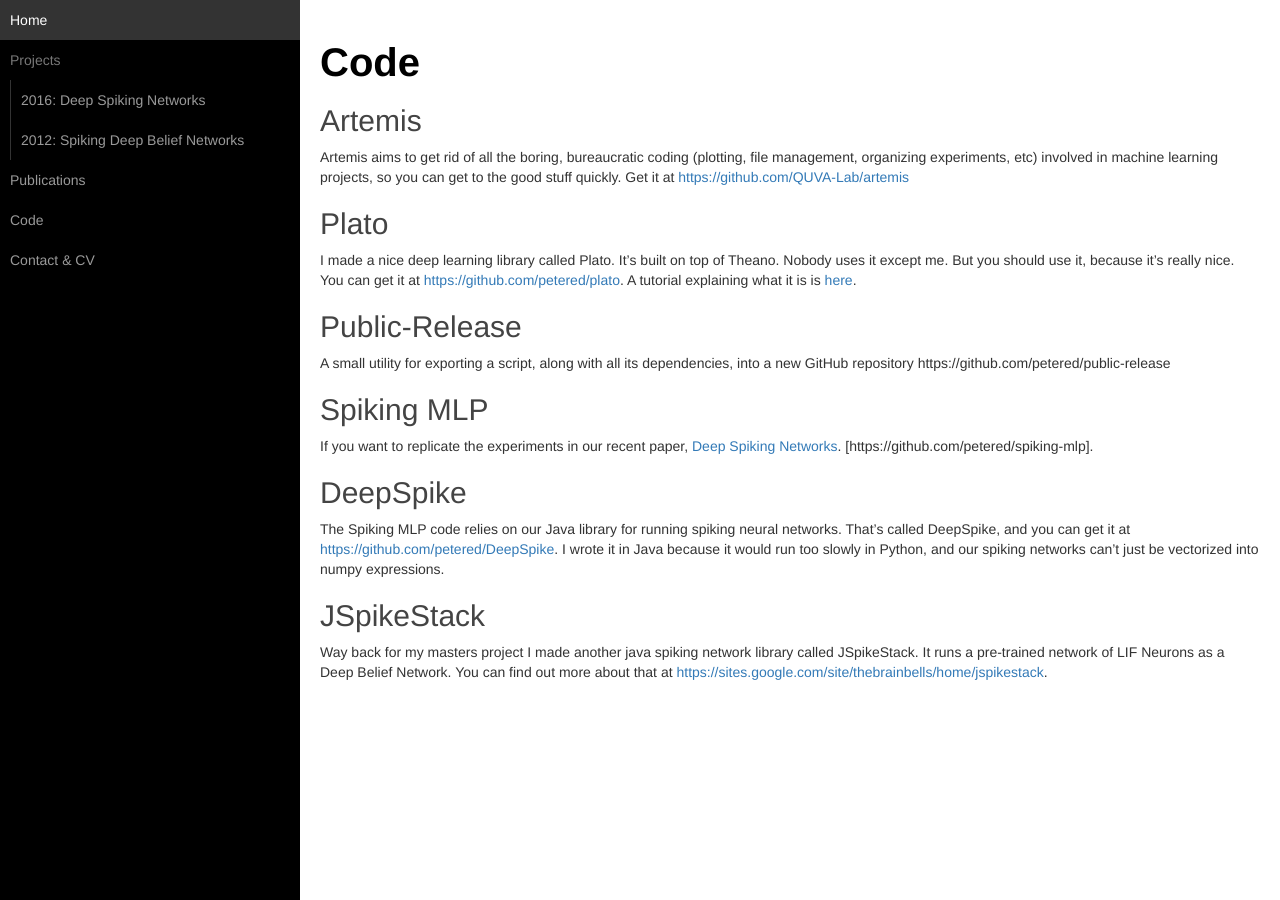
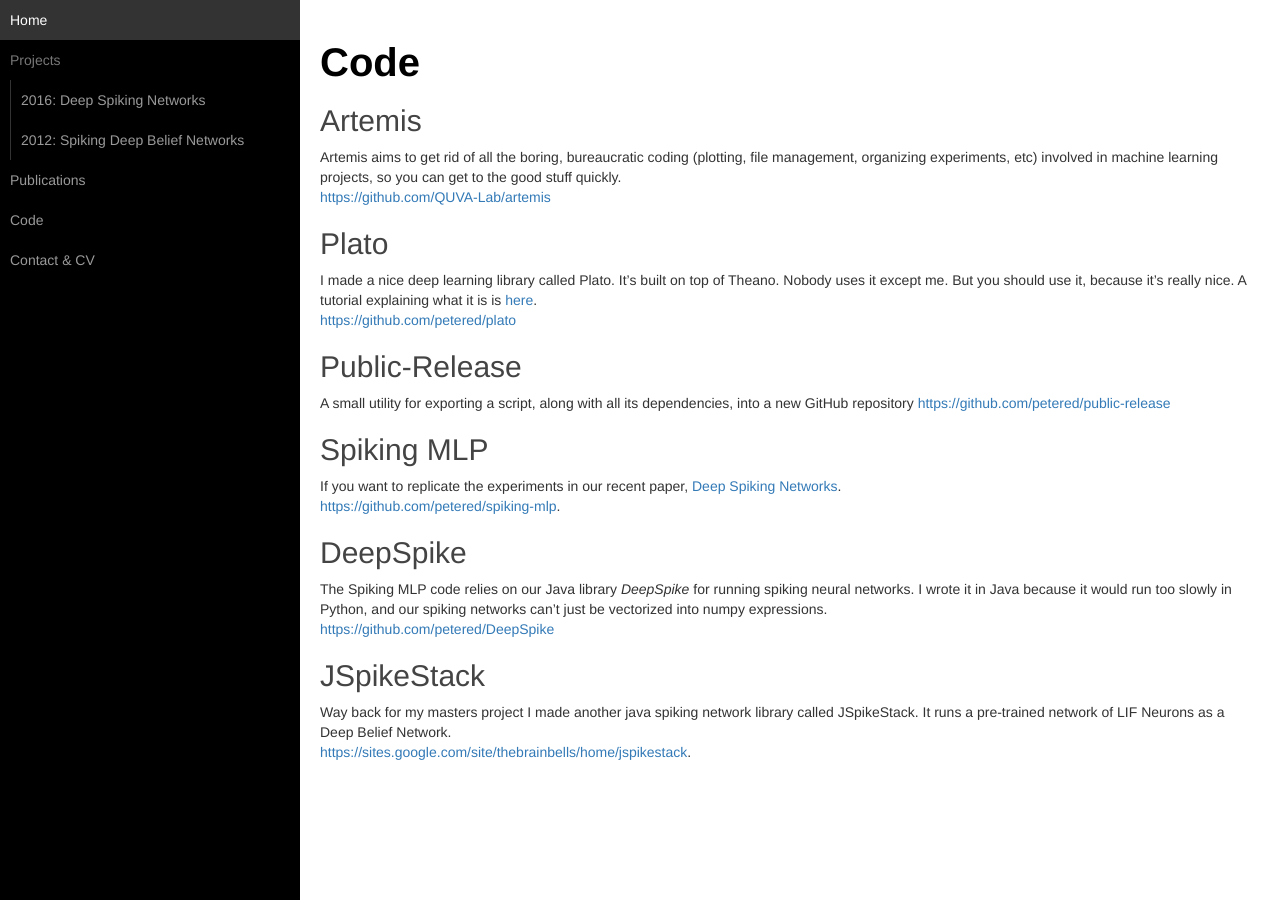
Before and after one commit to petered/petered.github.io, a Jekyll site: the page built from code.md, in a window 1280 px wide. Built offline with Jekyll 4.4.1, drawn with Linux system fonts in a browser that asks for light colours; nearby versions of some CDN libraries; library files that are not in the unit come from our copies.

Commit message:
Update code.md

```diff
--- a/code.md
+++ b/code.md
@@ -5,21 +5,25 @@
 
 
 # Artemis
-Artemis aims to get rid of all the boring, bureaucratic coding (plotting, file management, organizing experiments, etc) involved in machine learning projects, so you can get to the good stuff quickly.  Get it at [https://github.com/QUVA-Lab/artemis](https://github.com/QUVA-Lab/artemis)
+Artemis aims to get rid of all the boring, bureaucratic coding (plotting, file management, organizing experiments, etc) involved in machine learning projects, so you can get to the good stuff quickly.
+[https://github.com/QUVA-Lab/artemis](https://github.com/QUVA-Lab/artemis)
 
 # Plato
-I made a nice deep learning library called Plato.  It's built on top of Theano.  Nobody uses it except me.  But you should use it, because it's really nice.  You can get it at [https://github.com/petered/plato](https://github.com/petered/plato).  A tutorial explaining what it is is [here](https://rawgit.com/petered/plato/master/plato_tutorial.html).
+I made a nice deep learning library called Plato.  It's built on top of Theano.  Nobody uses it except me.  But you should use it, because it's really nice.  A tutorial explaining what it is is [here](https://rawgit.com/petered/plato/master/plato_tutorial.html).
+[https://github.com/petered/plato](https://github.com/petered/plato)
 
 # Public-Release
 A small utility for exporting a script, along with all its dependencies, into a new GitHub repository
-https://github.com/petered/public-release
+[https://github.com/petered/public-release](https://github.com/petered/public-release)
 
 # Spiking MLP
 If you want to replicate the experiments in our recent paper, [Deep Spiking Networks](http://arxiv.org/abs/1602.08323).
-[https://github.com/petered/spiking-mlp].
+[https://github.com/petered/spiking-mlp](https://github.com/petered/spiking-mlp).
 
 # DeepSpike
-The Spiking MLP code relies on our Java library for running spiking neural networks.  That's called DeepSpike, and you can get it at [https://github.com/petered/DeepSpike](https://github.com/petered/DeepSpike).  I wrote it in Java because it would run too slowly in Python, and our spiking networks can't just be vectorized into numpy expressions.
+The Spiking MLP code relies on our Java library *DeepSpike* for running spiking neural networks.  I wrote it in Java because it would run too slowly in Python, and our spiking networks can't just be vectorized into numpy expressions.
+[https://github.com/petered/DeepSpike](https://github.com/petered/DeepSpike)
 
 # JSpikeStack
-Way back for my masters project I made another java spiking network library called JSpikeStack.  It runs a pre-trained network of LIF Neurons as a Deep Belief Network.  You can find out more about that at [https://sites.google.com/site/thebrainbells/home/jspikestack](https://sites.google.com/site/thebrainbells/home/jspikestack).
+Way back for my masters project I made another java spiking network library called JSpikeStack.  It runs a pre-trained network of LIF Neurons as a Deep Belief Network.
+[https://sites.google.com/site/thebrainbells/home/jspikestack](https://sites.google.com/site/thebrainbells/home/jspikestack).
```
